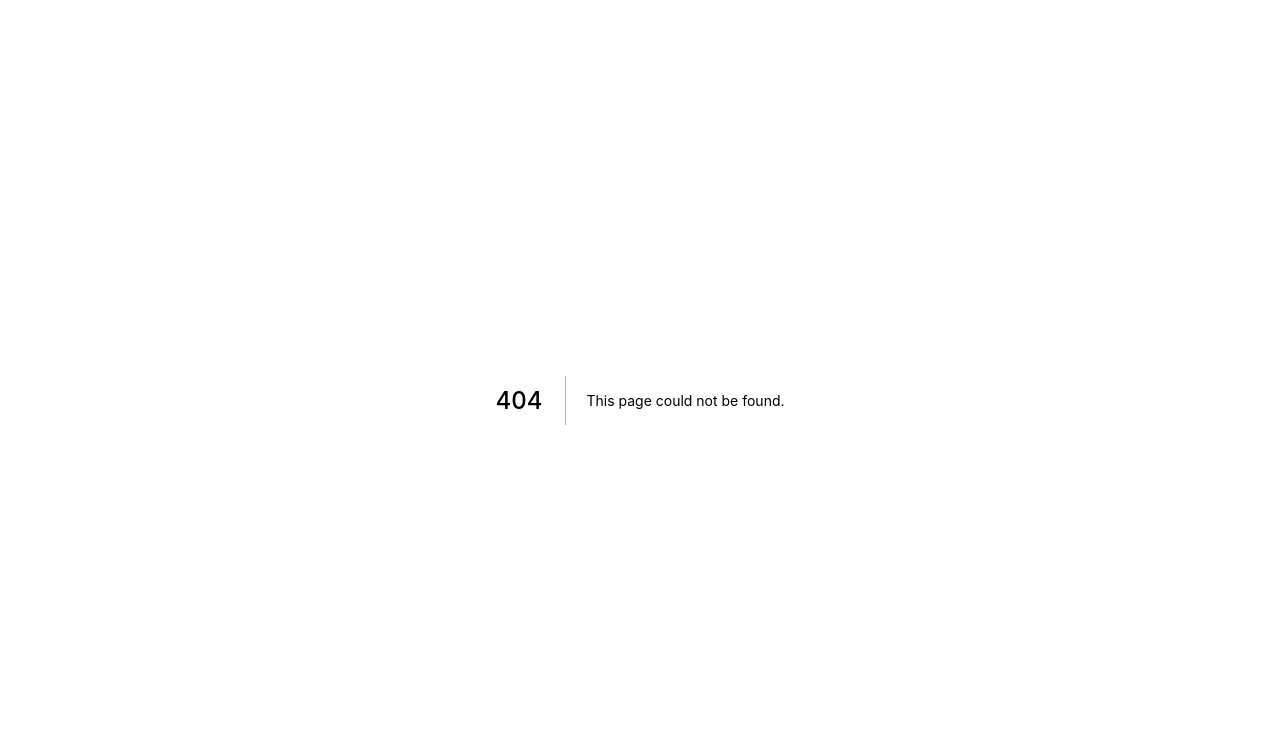
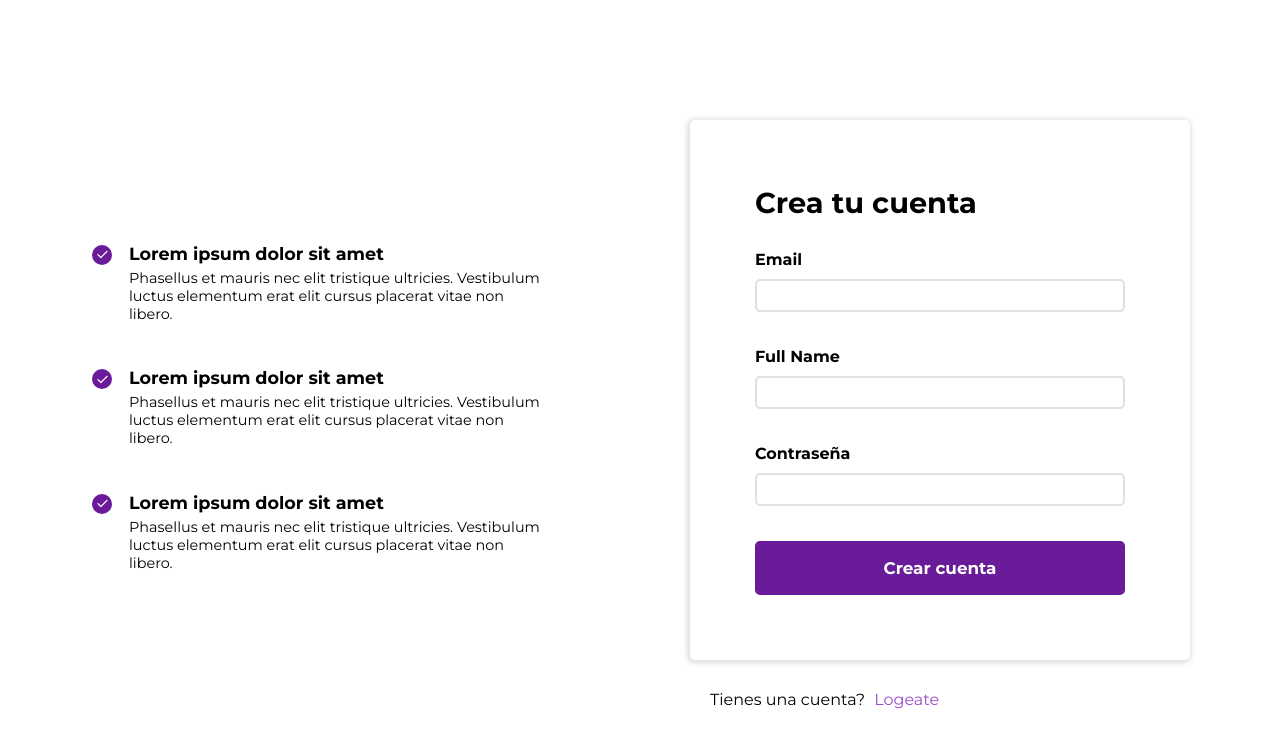
Before and after one commit to facundo3336/account-portal, a Next.js app: page /register in a window 1280 px wide. Before the commit this address had no page. Shown: the top 748 px of the page. Built offline with nearby package versions, Linux system fonts and the light colour scheme.

Commit message:
Create register page

```diff
--- /dev/null
+++ b/api/auth.ts
@@ -0,0 +1,23 @@
+import { Token, User } from "../types";
+
+export const getToken = async (data: User) => {
+  const tokenResponse = await fetch(`http://localhost:3000/auth/login`, {
+    method: "POST",
+    body: JSON.stringify({
+      username: data.email,
+      password: data.password,
+    }),
+    headers: {
+      "Content-Type": "application/json",
+      Accept: "application/json",
+    },
+  });
+
+  const tokenData: Token = await tokenResponse.json();
+
+  if (tokenResponse.status === 201) {
+    return tokenData;
+  } else {
+    return undefined;
+  }
+};
--- a/components/Button/Button.tsx
+++ b/components/Button/Button.tsx
@@ -13,13 +13,14 @@ interface Props {
   children: React.ReactNode;
   color: ButtonColor;
   onClick: () => void;
+  disable?: boolean;
 }
 
-export const Button = ({ children, color, onClick }: Props) => {
+export const Button = ({ children, color, onClick, disable }: Props) => {
   const classNames = [styles.button, styles[color]].join(" ");
 
   return (
-    <button onClick={onClick} className={classNames}>
+    <button disabled={disable} onClick={onClick} className={classNames}>
       {children}
     </button>
   );
--- a/components/Card/Card.module.scss
+++ b/components/Card/Card.module.scss
@@ -25,5 +25,37 @@
 @media screen and (min-width: 768px) {
   .card {
     padding: 65px;
+
+    &.sm {
+      width: 200px;
+    }
+
+    &.md {
+      width: 400px;
+    }
   }
 }
+
+@media screen and (min-width: 1024px) {
+  .card {
+    &.sm {
+      width: 300px;
+    }
+
+    &.md {
+      width: 500px;
+    }
+
+    &.lg {
+      width: 900px;
+    }
+  }
+}
+
+@media screen and (min-width: 1340px) {
+  .card {
+    &.lg {
+      width: 900px;
+    }
+  }
+}
--- a/components/Input/Input.module.scss
+++ b/components/Input/Input.module.scss
@@ -21,6 +21,7 @@
 
   a {
     color: map-get($colors, "primary-light");
+    text-align: right;
 
     &:hover {
       color: map-get($colors, "secondary-dark");
@@ -34,7 +35,7 @@
   border: 2px solid map-get($colors, "lighterGrey");
 }
 
-@media screen and (min-width: 768px) {
+@media screen and (min-width: 1024px) {
   .labelContainer {
     font-size: 1rem;
   }
--- /dev/null
+++ b/pages/register/Register.module.scss
@@ -0,0 +1,119 @@
+@import "../../styles/colors.scss";
+
+.registerPage {
+  display: flex;
+  flex-direction: column;
+  .registerPageContent {
+    margin: 0 auto;
+    display: flex;
+    flex-direction: column;
+    align-items: center;
+    max-width: 500px;
+    order: 1;
+  }
+
+  .errorUserSpan {
+    color: red;
+    font-size: 1.1rem;
+  }
+
+  h1 {
+    font-size: 1.8rem;
+    margin-top: 0;
+  }
+
+  .accountAskContainer {
+    width: 100%;
+    display: flex;
+    justify-content: flex-start;
+  }
+
+  .accountAsk {
+    display: block;
+    margin-top: 30px;
+    margin-left: 20px;
+
+    a {
+      margin-left: 5px;
+      color: map-get($colors, "primary-light");
+
+      &:hover {
+        color: map-get($colors, "secondary-dark");
+      }
+    }
+  }
+
+  .inputsContainer {
+    margin-top: 30px;
+    display: flex;
+    flex-direction: column;
+    gap: 35px;
+  }
+
+  .registerInfoBox {
+    order: 2;
+    margin: 50px auto 0 auto;
+    max-width: 300px;
+  }
+
+  .registerInfoBoxContainer {
+    display: flex;
+    padding-bottom: 30px;
+  }
+
+  .checkCircleDiv {
+    margin: 2px;
+    background-image: url("../../public/tic.svg");
+    width: 15px;
+    height: 15px;
+    background-position: center center;
+    background-size: 15px 15px;
+    background-repeat: no-repeat;
+    background-color: map-get($colors, "primary");
+    padding: 10px;
+    border-radius: 100%;
+  }
+
+  .registerInfoContent {
+    margin-left: 15px;
+    width: 100%;
+    h4 {
+      margin-bottom: 5px;
+      margin-top: 0;
+      font-size: 1.1rem;
+    }
+
+    p {
+      margin-top: 0;
+      font-size: 0.9rem;
+    }
+  }
+}
+
+@media screen and (min-width: 768px) {
+  .registerPage {
+    padding-top: 100px;
+
+    .registerInfoBox {
+      max-width: 450px;
+    }
+  }
+}
+
+@media screen and (min-width: 1024px) {
+  .registerPage {
+    flex-direction: row;
+    justify-content: center;
+    align-items: center;
+
+    .registerPageContent {
+      order: 2;
+      margin-left: 100px;
+    }
+
+    .registerInfoBox {
+      order: 1;
+      margin-right: 50px;
+    }
+  }
+}
--- /dev/null
+++ b/pages/register/index.tsx
@@ -0,0 +1,169 @@
+import { useState } from "react";
+import { Card } from "../../components/Card/Card";
+import { NextPage } from "next";
+import { Input } from "../../components/Input/Input";
+import styles from "./Register.module.scss";
+import { Button, ButtonColor } from "../../components/Button/Button";
+import Link from "next/link";
+import { User } from "../../types";
+import { login } from "../../utils/auth";
+import Router from "next/router";
+
+const Login: NextPage = () => {
+  const [loading, setLoading] = useState(false);
+  const [data, setData] = useState<User>({
+    email: "",
+    username: "",
+    password: "",
+  });
+
+  const [error, setError] = useState<string | undefined>();
+
+  const onChangePassword = (value: string) => {
+    setData({
+      ...data,
+      password: value,
+    });
+  };
+
+  const onChangeEmail = (value: string) => {
+    setData({
+      ...data,
+      email: value,
+    });
+  };
+
+  const onChangeUsername = (value: string) => {
+    setData({
+      ...data,
+      username: value,
+    });
+  };
+
+  const onClickCreateUser = async () => {
+    setLoading(true);
+    const createResponse = await createUser(data);
+
+    if (createResponse.success === false) {
+      setError(createResponse.error);
+      setLoading(false);
+      return;
+    }
+
+    const loginResponse = await login(data);
+
+    if (loginResponse.success === true) {
+      Router.push("/");
+    }
+  };
+
+  return (
+    <div className={styles.registerPage + " sideSpacing"}>
+      <div className={styles.registerInfoBox}>
+        <div className={styles.registerInfoBoxContainer}>
+          <div className={styles.checkCircleDiv}></div>
+          <div className={styles.registerInfoContent}>
+            <h4>Lorem ipsum dolor sit amet</h4>
+            <p>
+              Phasellus et mauris nec elit tristique ultricies. Vestibulum
+              luctus elementum erat elit cursus placerat vitae non libero.
+            </p>
+          </div>
+        </div>
+        <div className={styles.registerInfoBoxContainer}>
+          <div className={styles.checkCircleDiv}></div>
+          <div className={styles.registerInfoContent}>
+            <h4>Lorem ipsum dolor sit amet</h4>
+            <p>
+              Phasellus et mauris nec elit tristique ultricies. Vestibulum
+              luctus elementum erat elit cursus placerat vitae non libero.
+            </p>
+          </div>
+        </div>
+        <div className={styles.registerInfoBoxContainer}>
+          <div className={styles.checkCircleDiv}></div>
+          <div className={styles.registerInfoContent}>
+            <h4>Lorem ipsum dolor sit amet</h4>
+            <p>
+              Phasellus et mauris nec elit tristique ultricies. Vestibulum
+              luctus elementum erat elit cursus placerat vitae non libero.
+            </p>
+          </div>
+        </div>
+      </div>
+      <div className={styles.registerPageContent}>
+        <Card size="md">
+          <div>
+            <h1>Crea tu cuenta</h1>
+            <div className={styles.inputsContainer}>
+              <Input
+                type="email"
+                label="Email"
+                value={data.email}
+                onChange={onChangeEmail}
+              />
+              <Input
+                type="text"
+                label="Full Name"
+                value={data.username as string}
+                onChange={onChangeUsername}
+              />
+              <Input
+                type="password"
+                label="Contraseña"
+                value={data.password}
+                onChange={onChangePassword}
+              />
+
+              <Button
+                disable={loading}
+                color={ButtonColor.Primary}
+                onClick={onClickCreateUser}
+              >
+                {loading ? "Creando" : "Crear cuenta"}
+              </Button>
+
+              {error !== undefined && (
+                <span className={styles.errorUserSpan}>{error}</span>
+              )}
+            </div>
+          </div>
+        </Card>
+        <div className={styles.accountAskContainer}>
+          <span className={styles.accountAsk}>
+            Tienes una cuenta? <Link href="/login">Logeate</Link>
+          </span>
+        </div>
+      </div>
+    </div>
+  );
+};
+
+export const createUser = async (data: User) => {
+  const createUserResponse = await fetch(`http://localhost:3000/users`, {
+    method: "POST",
+    body: JSON.stringify({
+      name: data.username,
+      email: data.email,
+      password: data.password,
+    }),
+    headers: {
+      "Content-Type": "application/json",
+      Accept: "application/json",
+    },
+  });
+
+  if (createUserResponse.status === 201) {
+    return {
+      success: true,
+      error: undefined,
+    };
+  } else {
+    return {
+      success: false,
+      error: "Ocurrió un error al crear el usuario",
+    };
+  }
+};
+
+export default Login;
--- a/types.ts
+++ b/types.ts
@@ -1,4 +1,9 @@
 export interface User {
   email: string;
+  username?: string;
   password: string;
 }
+
+export interface Token {
+  access_token: string;
+}
--- /dev/null
+++ b/utils/auth.ts
@@ -0,0 +1,21 @@
+import { getToken } from "../api/auth";
+import { User } from "../types";
+
+export const login = async (data: User) => {
+  const token = await getToken(data);
+  console.log(token);
+
+  if (token !== undefined) {
+    localStorage.setItem("access_token", token.access_token);
+
+    return {
+      success: true,
+      error: undefined,
+    };
+  }
+
+  return {
+    success: false,
+    error: "Ocurrió un error al realizar la autenticación",
+  };
+};
```
Also changed, not shown: pages/login/index.tsx (+10 -42 lines).
